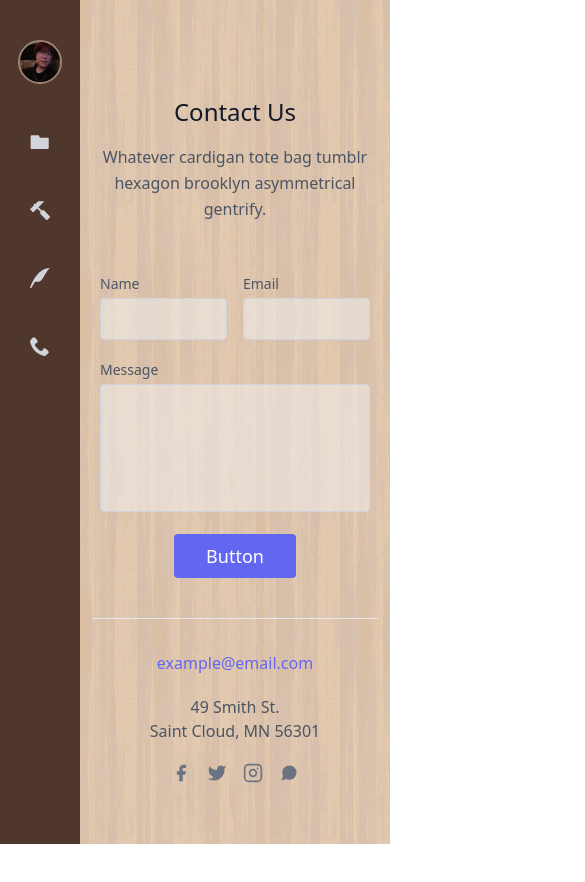
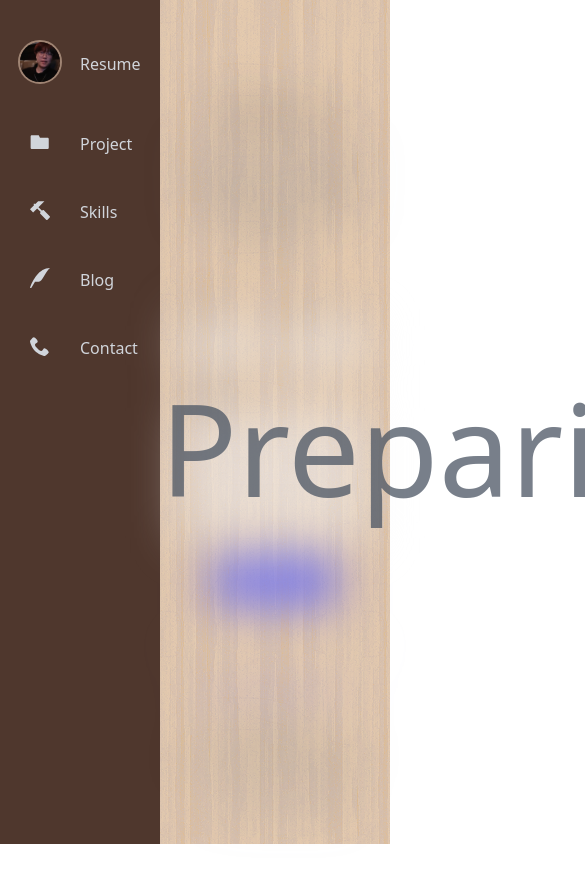
Before and after one commit to donoh5/Don5AT, a React (Create React App) app: page /Contact in a window 390 px wide. Shown: the top 882 px of the page, 585 px wide, since content can reach past the window. Built offline with nearby package versions, Linux system fonts and the light colour scheme.

Commit message:
version updated

```diff
--- a/package.json
+++ b/package.json
@@ -21,8 +21,10 @@
     "start": "craco start",
     "build": "craco build",
     "test": "craco test",
-    "eject": "react-scripts eject"
+    "eject": "react-scripts eject",
+    "deploy": "gh-pages -d build"
   },
+  "homepage": "https://www.don5at.com/",
   "eslintConfig": {
     "extends": [
       "react-app",
@@ -43,6 +45,7 @@
   },
   "devDependencies": {
     "autoprefixer": "^9.8.8",
+    "gh-pages": "^4.0.0",
     "postcss": "^7.0.39",
     "tailwindcss": "npm:@tailwindcss/postcss7-compat@^2.2.17"
   }
--- a/src/App.js
+++ b/src/App.js
@@ -7,7 +7,7 @@ function App() {
     const [page, setPage] = useState(false);
 
     if(page){return (
-        <div class="">
+        <div class="bg-wood-pattern bg-wood-5">
             <Navbar />
         </div>
     );
--- a/src/components/general/Navbar.js
+++ b/src/components/general/Navbar.js
@@ -1,7 +1,6 @@
-import {React, useEffect, useState} from 'react'
+import { React, useEffect, useState } from 'react'
 import { BrowserRouter as Router, Routes, Route, Link } from "react-router-dom";
 
-import NestTest from '../nav/NestTest';
 import Footer from '../nav/Footer';
 
 import profile from '../../images/profile.jpg';
@@ -18,55 +17,67 @@ import Contact from '../../pages/Contact';
 
 function Navbar() {
     const iconTag = 'h-20 w-20 text-gray-300 mx-auto hover:text-white transition-colors duration-300';
-    const textTag = 'h-5 w-20 text-gray-300 my-12 text-left hover:text-white transition-colors duration-300';
-    const textTagProfile = 'text-gray-300 hover:text-white transition-colors duration-300';
+    const iconTagHover = 'h-20 w-20 text-white mx-auto transition-colors duration-300';
+    const textTag = 'h-5 w-20 text-gray-300 my-12 text-left hover:text-white transition-colors duration-300 cursor-pointer';
+    const textTagHover = 'h-5 w-20 text-white my-12 text-left transition-colors duration-300 cursor-pointer';
+    const textTagProfile = 'text-gray-300 hover:text-white transition-colors duration-300 cursor-pointer';
+    const textTagProfileHover = 'text-white transition-colors duration-300 cursor-pointer';
 
     const [loadOpacity, setLoadOpacity] = useState('transform translate-x-full transition-transform duration-700');
-    const [nav, setNav] = useState('flex flex-col h-auto w-20 bg-wood-4 lg:w-screen duration-300 hover:w-40');
-    const [content, setContent] = useState('flex flex-col w-0 h-auto bg-wood-pattern bg-wood-5');
+    const [nav, setNav] = useState('sticky top-0 h-screen w-20 bg-wood-4 lg:w-screen duration-500 hover:w-40');
+    const [content, setContent] = useState('opacity-0 flex flex-col w-0 h-auto');
 
     useEffect(() => {
+        setNav('sticky top-0 h-screen w-20 bg-wood-4 lg:w-20 duration-500 hover:w-40');
+
+        setTimeout(() => {
             setLoadOpacity('transform translate-x-0 transition-transform duration-700');
-        setNav('flex flex-col h-auto w-20 bg-wood-4 lg:w-20 duration-300 hover:w-40');
-        setContent('flex flex-col h-auto w-full bg-wood-pattern bg-wood-5');
-    }
-    , []);
+            setContent('opacity-100 flex flex-col h-auto w-full');
+        }, 350);
+    }, []);
+
+    const [isHover, setIsHover] = useState(false);
+    const [hoverProfile, setHoverProfile] = useState(false);
+    const [hoverProject, setHoverProject] = useState(false);
+    const [hoverSkills, setHoverSkills] = useState(false);
+    const [hoverBlog, setHoverBlog] = useState(false);
+    const [hoverContact, setHoverContact] = useState(false);
 
     return (
         <Router>
             <div class="flex h-screen">
-                <div class={nav}>
+                <div class={nav} onMouseOver={() => setIsHover(true)} onMouseLeave={() => setIsHover(false)}>
                     <nav class="w-20 hover:w-40 h-full justify-between flex flex-row">
                         <div class="mt-10 mb-10 flex-none w-20">
-                            <Link to="/AboutMe">
-                                <img src={profile} class="rounded-full w-11 h-11 mx-auto border-2 border-wood-3"/>
+                            <Link to="/AboutMe" onMouseOver={() => setHoverProfile(true)} onMouseLeave={() => setHoverProfile(false)}>
+                                <img src={profile} class="rounded-full w-11 h-11 mx-auto border-2 border-wood-3" />
                             </Link>
                             <div class="mt-10">
                                 <ul>
-                                    <li class="my-12 text-center">
+                                    <li class="my-12 text-center" onMouseOver={() => setHoverProject(true)} onMouseLeave={() => setHoverProject(false)}>
                                         <Link to="/Projects">
-                                            <span class={iconTag}>
+                                            <span class={hoverProject ? iconTagHover : iconTag}>
                                                 <ProjectIcon />
                                             </span>
                                         </Link>
                                     </li>
-                                    <li class="my-12 text-center">
+                                    <li class="my-12 text-center" onMouseOver={() => setHoverSkills(true)} onMouseLeave={() => setHoverSkills(false)}>
                                         <Link to="/Skills">
-                                            <span class={iconTag}>
+                                            <span class={hoverSkills ? iconTagHover : iconTag}>
                                                 <SkillsIcon />
                                             </span>
                                         </Link>
                                     </li>
-                                    <li class="my-12 text-center">
+                                    <li class="my-12 text-center" onMouseOver={() => setHoverBlog(true)} onMouseLeave={() => setHoverBlog(false)}>
                                         <Link to="/Blogs">
-                                            <span class={iconTag}>
+                                            <span class={hoverBlog ? iconTagHover : iconTag}>
                                                 <BlogIcon />
                                             </span>
                                         </Link>
                                     </li>
-                                    <li class="my-12 text-center">
+                                    <li class="my-12 text-center" onMouseOver={() => setHoverContact(true)} onMouseLeave={() => setHoverContact(false)}>
                                         <Link to="/Contact">
-                                            <span class={iconTag}>
+                                            <span class={hoverContact ? iconTagHover : iconTag}>
                                                 <ContactIcon />
                                             </span>
                                         </Link>
@@ -74,17 +85,35 @@ function Navbar() {
                                 </ul>
                             </div>
                         </div>
-                        <div class="mt-10 mb-10 flex-none w-20">
+                        <div class={isHover ? "opacity-100 duration-200 mt-10 mb-10 flex-none w-20" : "opacity-0 duration-200"} >
                             <div class="w-20 h-8 mt-3">
-                                <div class={textTagProfile}>
+                                <div class={hoverProfile ? textTagProfileHover : textTagProfile}>
+                                    <Link to="/AboutMe">
                                         Resume
+                                    </Link>
                                 </div>
                             </div>
                             <div class="mt-10">
-                                <div class={textTag}>Project</div>
-                                <div class={textTag}>Skills</div>
-                                <div class={textTag}>Blog</div>
-                                <div class={textTag}>Contact</div>
+                                <div class={hoverProject ? textTagHover : textTag} onMouseOver={() => setHoverProject(true)} onMouseLeave={() => setHoverProject(false)}>
+                                    <Link to="/Projects">
+                                        Project
+                                    </Link>
+                                </div>
+                                <div class={hoverSkills ? textTagHover : textTag} onMouseOver={() => setHoverSkills(true)} onMouseLeave={() => setHoverSkills(false)}>
+                                    <Link to="/Skills">
+                                        Skills
+                                    </Link>
+                                </div>
+                                <div class={hoverBlog ? textTagHover : textTag} onMouseOver={() => setHoverBlog(true)} onMouseLeave={() => setHoverBlog(false)}>
+                                    <Link to="/Blogs">
+                                        Blog
+                                    </Link>
+                                </div>
+                                <div class={hoverContact ? textTagHover : textTag} onMouseOver={() => setHoverContact(true)} onMouseLeave={() => setHoverContact(false)}>
+                                    <Link to="/Contact">
+                                        Contact
+                                    </Link>
+                                </div>
                             </div>
                         </div>
                     </nav>
@@ -92,11 +121,9 @@ function Navbar() {
 
                 <div class={content}>
                     <div class={loadOpacity}>
-                        <Routes>
-                        <Route path="" element={<AboutMe />} />
-                        <Route path="AboutMe" element={<AboutMe />}>
-                            <Route path="Nest" element={<NestTest />} />
-                        </Route>
+                        <Routes class="transition-transform -translate-y-full">
+                            <Route exact path="/" element={<AboutMe />} />
+                            <Route path="/AboutMe" element={<AboutMe />} />
                             <Route path="/Projects" element={<Projects />} />
                             <Route path="/Skills" element={<Skills />} />
                             <Route path="/Blogs" element={<Blog />} />
--- a/src/pages/AboutMe.js
+++ b/src/pages/AboutMe.js
@@ -3,8 +3,11 @@ import { Link, Outlet } from "react-router-dom";
 
 function AboutMe() {
     return (
-        <section class="text-gray-600 body-font">
-  <div class="container px-5 py-24 mx-auto flex flex-wrap flex-col">
+        <section class="text-gray-600 body-font h-full">
+            <div class="absolute text-9xl text-center w-full h-screen py-96 z-50 animate-pulse">
+                Preparing
+            </div>
+            <div class="container px-5 py-24 mx-auto flex flex-wrap flex-col filter blur-xl z-10">
                 <div class="flex mx-auto flex-wrap mb-20">
                     <a class="sm:px-6 py-3 w-1/2 sm:w-auto justify-center sm:justify-start border-b-2 title-font font-medium bg-gray-100 inline-flex items-center leading-none border-indigo-500 text-indigo-500 tracking-wider rounded-t">
                         <svg fill="none" stroke="currentColor" stroke-linecap="round" stroke-linejoin="round" stroke-width="2" class="w-5 h-5 mr-3" viewBox="0 0 24 24">
@@ -29,7 +32,7 @@ function AboutMe() {
                         </svg>STEP 4
                     </a>
                 </div>
-    <img class="xl:w-1/4 lg:w-1/3 md:w-1/2 w-2/3 block mx-auto mb-10 object-cover object-center rounded" alt="hero" src="https://dummyimage.com/720x600"/>
+                <img class="xl:w-1/4 lg:w-1/3 md:w-1/2 w-2/3 block mx-auto mb-10 object-cover object-center rounded" alt="hero" src="https://dummyimage.com/720x600" />
                 <div class="flex flex-col text-center w-full">
                     <h1 class="text-xl font-medium title-font mb-4 text-gray-900">Master Cleanse Reliac Heirloom</h1>
                     <p class="lg:w-2/3 mx-auto leading-relaxed text-base">Whatever cardigan tote bag tumblr hexagon brooklyn asymmetrical gentrify, subway tile poke farm-to-table. Franzen you probably haven't heard of them man bun deep jianbing selfies heirloom prism food truck ugh squid celiac humblebrag.</p>
--- a/src/pages/Contact.js
+++ b/src/pages/Contact.js
@@ -3,7 +3,10 @@ import React from 'react'
 function Contact() {
     return (
         <section class="text-gray-600 body-font relative">
-  <div class="container px-5 py-24 mx-auto">
+            <div class="absolute text-9xl text-center w-full h-screen py-96 z-10 animate-pulse">
+                Preparing
+            </div>
+            <div class="container px-5 py-24 mx-auto filter blur-xl z-0">
                 <div class="flex flex-col text-center w-full mb-12">
                     <h1 class="sm:text-3xl text-2xl font-medium title-font mb-4 text-gray-900">Contact Us</h1>
                     <p class="lg:w-2/3 mx-auto leading-relaxed text-base">Whatever cardigan tote bag tumblr hexagon brooklyn asymmetrical gentrify.</p>
@@ -13,13 +16,13 @@ function Contact() {
                         <div class="p-2 w-1/2">
                             <div class="relative">
                                 <label for="name" class="leading-7 text-sm text-gray-600">Name</label>
-            <input type="text" id="name" name="name" class="w-full bg-gray-100 bg-opacity-50 rounded border border-gray-300 focus:border-indigo-500 focus:bg-white focus:ring-2 focus:ring-indigo-200 text-base outline-none text-gray-700 py-1 px-3 leading-8 transition-colors duration-200 ease-in-out"/>
+                                <input type="text" id="name" name="name" class="w-full bg-gray-100 bg-opacity-50 rounded border border-gray-300 focus:border-indigo-500 focus:bg-white focus:ring-2 focus:ring-indigo-200 text-base outline-none text-gray-700 py-1 px-3 leading-8 transition-colors duration-200 ease-in-out" />
                             </div>
                         </div>
                         <div class="p-2 w-1/2">
                             <div class="relative">
                                 <label for="email" class="leading-7 text-sm text-gray-600">Email</label>
-            <input type="email" id="email" name="email" class="w-full bg-gray-100 bg-opacity-50 rounded border border-gray-300 focus:border-indigo-500 focus:bg-white focus:ring-2 focus:ring-indigo-200 text-base outline-none text-gray-700 py-1 px-3 leading-8 transition-colors duration-200 ease-in-out"/>
+                                <input type="email" id="email" name="email" class="w-full bg-gray-100 bg-opacity-50 rounded border border-gray-300 focus:border-indigo-500 focus:bg-white focus:ring-2 focus:ring-indigo-200 text-base outline-none text-gray-700 py-1 px-3 leading-8 transition-colors duration-200 ease-in-out" />
                             </div>
                         </div>
                         <div class="p-2 w-full">
@@ -34,7 +37,7 @@ function Contact() {
                         <div class="p-2 w-full pt-8 mt-8 border-t border-gray-200 text-center">
                             <a class="text-indigo-500">example@email.com</a>
                             <p class="leading-normal my-5">49 Smith St.
-            <br/>Saint Cloud, MN 56301
+                                <br />Saint Cloud, MN 56301
                             </p>
                             <span class="inline-flex">
                                 <a class="text-gray-500">
--- a/src/pages/Projects.js
+++ b/src/pages/Projects.js
@@ -3,7 +3,10 @@ import React from 'react'
 function Projects() {
     return (
         <section class="">
-            <div class="container px-12 py-12 mx-auto">
+        <div class="text-gray-600 absolute text-9xl text-center w-full h-screen py-96 z-10 animate-pulse">
+            Preparing
+        </div>
+            <div class="container px-12 py-12 mx-auto filter blur-xl z-0">
                 <h1 class="text-3xl font-semibold text-center text-wood-4 capitalize lg:text-4xl"> Projects
                 </h1>
 
--- a/src/pages/Skills.js
+++ b/src/pages/Skills.js
@@ -3,7 +3,10 @@ import React from 'react'
 function Skills() {
     return (
         <section class="text-gray-600 body-font">
-            <div class="container px-5 py-24 mx-auto">
+        <div class="absolute text-9xl text-center w-full h-screen py-96 z-10 animate-pulse">
+            Preparing
+        </div>
+            <div class="container px-5 py-24 mx-auto filter blur-lg z-0">
                 <div class="text-center mb-20">
                     <h1 class="sm:text-3xl text-2xl font-medium text-center title-font text-gray-900 mb-4">Raw Denim Heirloom Man Braid</h1>
                     <p class="text-base leading-relaxed xl:w-2/4 lg:w-3/4 mx-auto">Blue bottle crucifix vinyl post-ironic four dollar toast vegan taxidermy. Gastropub indxgo juice poutine, ramps microdosing banh mi pug.</p>
--- a/src/pages/Welcome.js
+++ b/src/pages/Welcome.js
@@ -6,7 +6,7 @@ function Welcome(props) {
     useEffect(() => {
         setTimeout(() => {
             props.setPage(true);
-        }, 5000);
+        }, 3000);
     }
     , []);
 
--- a/src/pages/WelcomeStyle.css
+++ b/src/pages/WelcomeStyle.css
@@ -2,7 +2,7 @@
     font-family: Calibri, Candara, Segoe, "Segoe UI", Optima, Arial, sans-serif;
     background-color: #3973aa;
     animation-name: bgColor;
-    animation-duration: 7s;
+    animation-duration: 4s;
     color: #fefeff;
     height: 100vh;
     margin: 0;
@@ -14,7 +14,7 @@
     margin: 0 auto;
     width: 70%;
     font-size: 1.9vw;
-    animation: fadeOut 6s ease infinite;
+    animation: fadeOut 4s ease infinite;
 }
 
 #container {
@@ -63,7 +63,7 @@ h2 {
     0% {
         opacity: 100%;
     }
-    50% {
+    35% {
         opacity: 100%;
     }
     100% {
```
Also changed, not shown: src/components/blog/BlogCard.js (+9 -10 lines), src/components/nav/NestTest.js (deleted, +0 -11 lines), src/pages/Blog.js (+22 -2 lines), 1 other file (tests, documents, lock files or other folders). Lines whose indentation alone changed are shown as unchanged.
